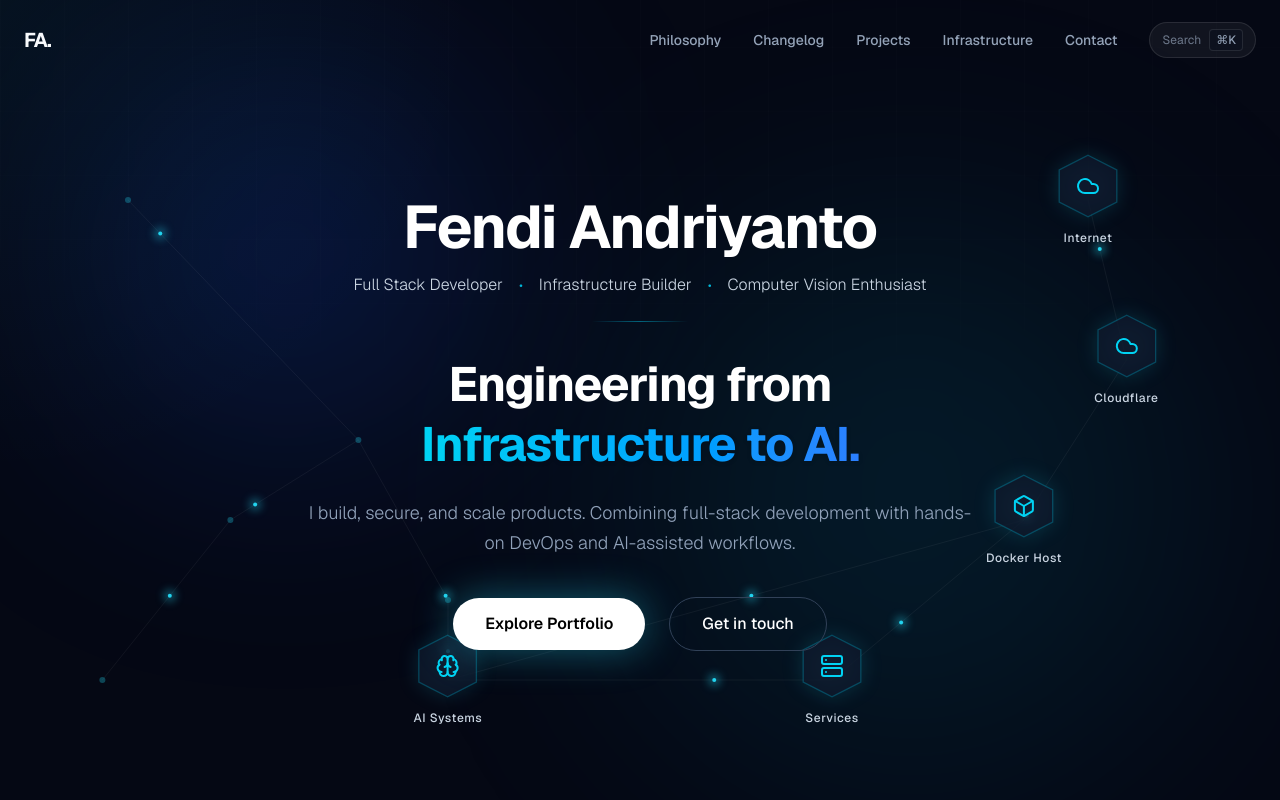
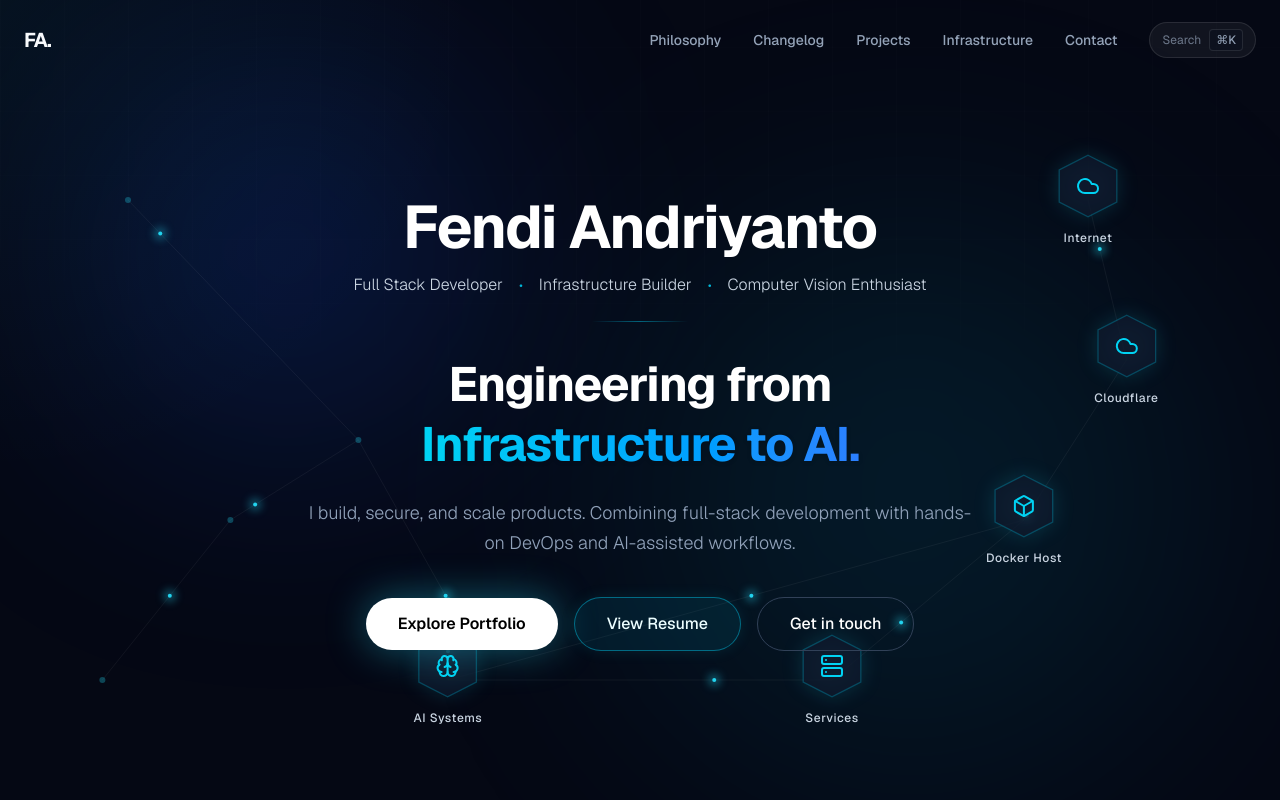
Before and after one commit to FendiAndryto/portofolio, a Next.js app: page / in a window 1280 px wide. Shown: the top 800 px of the page. Built offline with nearby package versions, Linux system fonts and the light colour scheme.

Commit message:
feat: implement Hero and Contact sections with animated infrastructure visualization and resume integration

```diff
--- a/next.config.ts
+++ b/next.config.ts
@@ -3,10 +3,6 @@ import type { NextConfig } from "next";
 const nextConfig: NextConfig = {
   /* config options here */
   output: "standalone",
-  // @ts-ignore
-  eslint: {
-    ignoreDuringBuilds: true,
-  },
   // @ts-ignore
   typescript: {
     ignoreBuildErrors: true,
--- a/src/components/sections/Contact.tsx
+++ b/src/components/sections/Contact.tsx
@@ -20,12 +20,20 @@ export function Contact() {
             Whether you need a full-stack application, an AI-powered system, or resilient self-hosted infrastructure, I can help you build it from the ground up.
           </p>
 
-          <div className="flex flex-col sm:flex-row items-center justify-center gap-4">
+          <div className="flex flex-col sm:flex-row flex-wrap items-center justify-center gap-4">
             <a
               href="mailto:fendiandryto@gmail.com"
-              className="w-full sm:w-auto px-8 py-4 rounded-full bg-foreground text-background font-medium hover:bg-foreground/90 transition-colors shadow-lg shadow-foreground/10"
+              className="w-full sm:w-auto px-8 py-4 rounded-full bg-foreground text-background font-medium hover:bg-foreground/90 transition-colors shadow-lg shadow-foreground/10 flex justify-center"
             >
               Email Me
+            </a>
+            <a
+              href="/RESUME_FENDI_ANDRIYANTO.pdf"
+              target="_blank"
+              rel="noopener noreferrer"
+              className="w-full sm:w-auto px-8 py-4 rounded-full border border-cyan-500/50 bg-cyan-500/10 hover:bg-cyan-500/20 text-cyan-400 transition-colors font-medium flex justify-center shadow-[0_0_15px_rgba(34,211,238,0.1)]"
+            >
+              View Resume
             </a>
             <a
               href="https://github.com/FendiAndryto"
--- a/src/components/sections/Hero.tsx
+++ b/src/components/sections/Hero.tsx
@@ -215,12 +215,20 @@ export function Hero() {
           </p>
 
           {/* BUTTONS */}
-          <div className="flex flex-col sm:flex-row items-center justify-center gap-6 mt-2 pointer-events-auto">
+          <div className="flex flex-col sm:flex-row items-center justify-center gap-4 mt-2 pointer-events-auto">
             <a
               href="#projects"
               className="px-8 py-3.5 rounded-full bg-white text-black font-semibold hover:scale-105 transition-transform duration-300 shadow-[0_0_40px_rgba(34,211,238,0.4)]"
             >
               Explore Portfolio
+            </a>
+            <a
+              href="/RESUME_FENDI_ANDRIYANTO.pdf"
+              target="_blank"
+              rel="noopener noreferrer"
+              className="px-8 py-3.5 rounded-full border border-cyan-500/50 bg-cyan-500/10 text-cyan-50 font-medium hover:bg-cyan-500/20 hover:border-cyan-400 transition-all shadow-[0_0_15px_rgba(34,211,238,0.1)]"
+            >
+              View Resume
             </a>
             <a
               href="mailto:fendiandryto@gmail.com"
```
Also changed, not shown: 1 other file (tests, documents, lock files or other folders).
